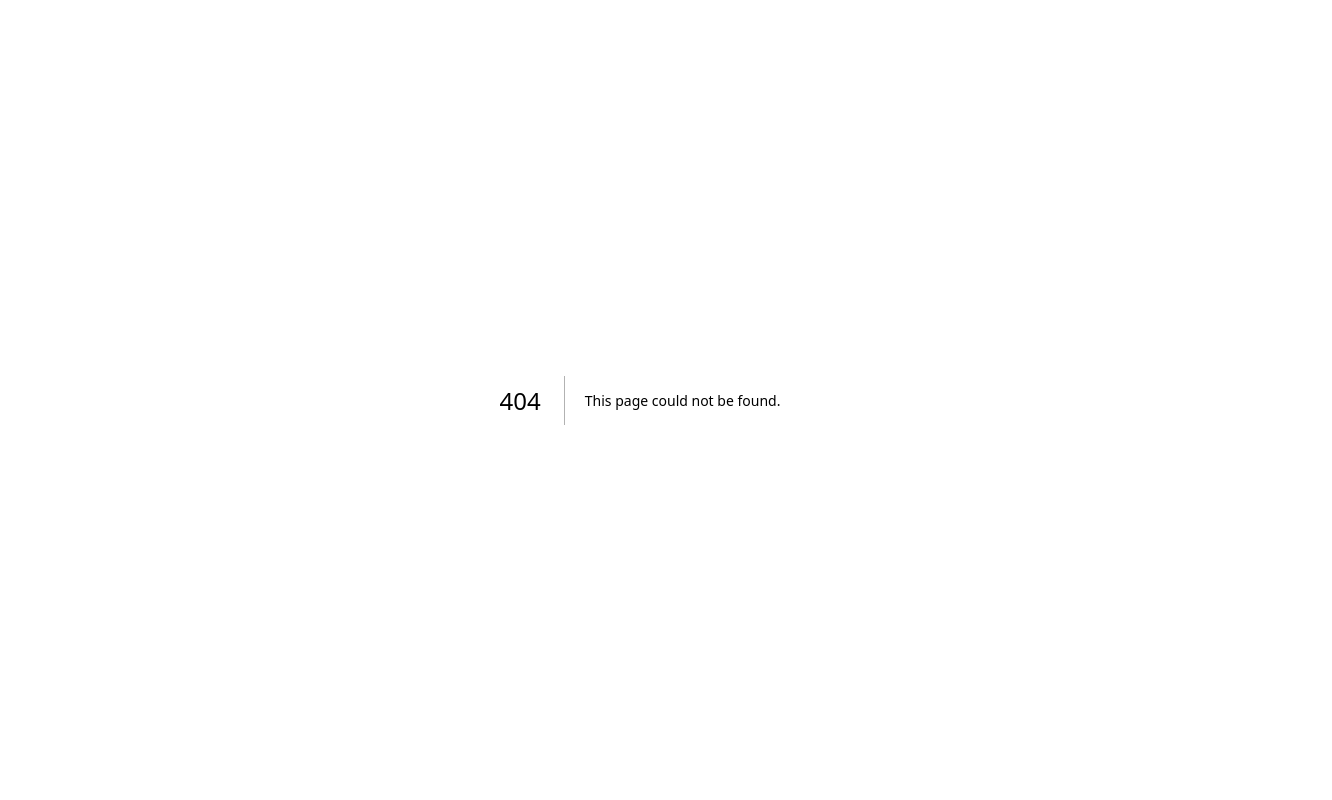
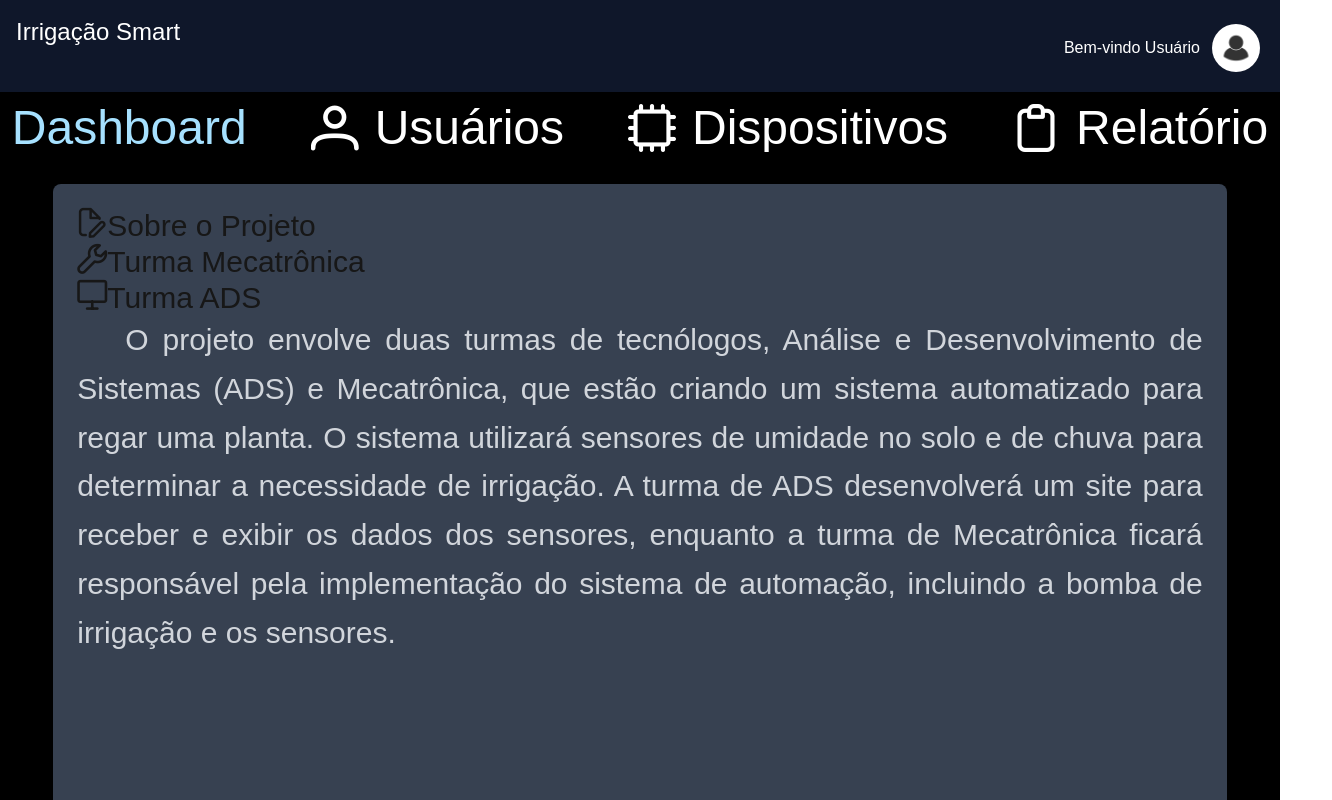
Before and after one commit to Giovani-RodriguesS/projeto_iot, a Next.js app in the folder app/FrontEnd/Views/iot/: page /home in a window 1280 px wide. Before the commit this address had no page. Shown: the top 800 px of the page, 1332 px wide, since content can reach past the window. Built offline with nearby package versions, Linux system fonts and the light colour scheme.

Commit message:
feat:add new home page

```diff
--- /dev/null
+++ b/app/FrontEnd/Views/iot/src/app/home/page.tsx
@@ -0,0 +1,41 @@
+'use client'
+import React from 'react';
+import { TabView, TabPanel } from 'primereact/tabview';
+import Header from '@/components/Header';
+import Navbar from '@/components/Navbar';
+import '../globals.css';
+
+export default function Home() {
+  return (
+    <div className="flex min-h-screen">
+      <div className="flex-1 bg-black">
+        <Header title= "Irrigação Smart" username="Usuário"/>
+        <Navbar />
+        <main className='custom-tabview flex justify-center min-h-screen mt-8'>
+            <div className="card bg-gray-700 p-6 rounded-lg shadow mt-0 text-3xl w-11/12">
+                 <TabView className='margin-left: auto'>
+                    <TabPanel header="Sobre o Projeto" leftIcon="pi pi-file-edit">
+                        <p className="m-0 text-gray-300 leading-relaxed text-justify"style={{ textIndent: '3rem' }}>
+                        O projeto envolve duas turmas de tecnólogos, Análise e Desenvolvimento de Sistemas (ADS) e Mecatrônica, que estão criando um sistema automatizado para regar uma planta.
+                        O sistema utilizará sensores de umidade no solo e de chuva para determinar a necessidade de irrigação. A turma de ADS desenvolverá um site para receber e exibir os dados dos sensores, enquanto a turma de Mecatrônica ficará responsável pela implementação do sistema de automação, incluindo a bomba de irrigação e os sensores.
+                        </p>
+                    </TabPanel>
+                    <TabPanel header="Turma Mecatrônica" leftIcon="pi pi-wrench">
+                        <p className="m-0 text-gray-300 leading-relaxed text-justify"style={{ textIndent: '3rem' }}>
+                        A turma de Mecatrônica será responsável pela parte de hardware do projeto, que envolve a instalação e integração dos sensores de umidade do solo e de chuva.
+                        Eles também irão configurar o sistema de automação para ativar a bomba de irrigação quando necessário, com base nas leituras dos sensores. A equipe se concentrará no desenvolvimento e controle dos dispositivos eletrônicos, garantindo a funcionalidade do sistema.
+                        </p>
+                    </TabPanel>
+                    <TabPanel header="Turma ADS" leftIcon="pi pi-desktop">
+                        <p className="m-0 text-gray-300 leading-relaxed text-justify"style={{ textIndent: '3rem' }}>
+                        A turma de ADS ficará encarregada do desenvolvimento do site, que será responsável por receber, processar e exibir os dados dos sensores de umidade do solo e de chuva.
+                        Eles trabalharão na criação da interface do usuário, implementando funcionalidades como visualização de gráficos e histórico de dados, e garantirão a comunicação eficaz entre o site e o sistema de sensores.
+                        </p>
+                    </TabPanel>
+                </TabView>
+            </div>
+        </main>
+      </div>
+    </div>
+  );
+}
```
